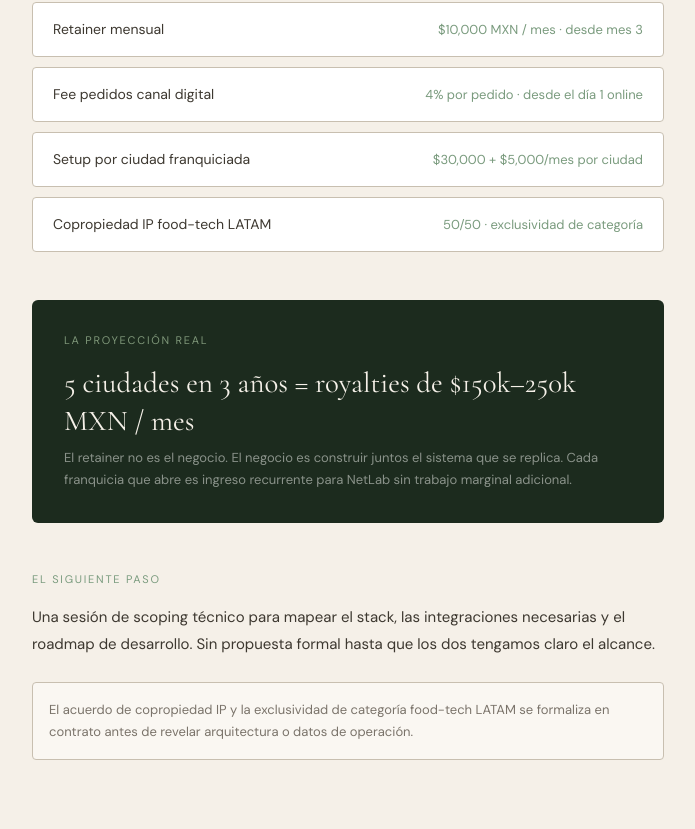
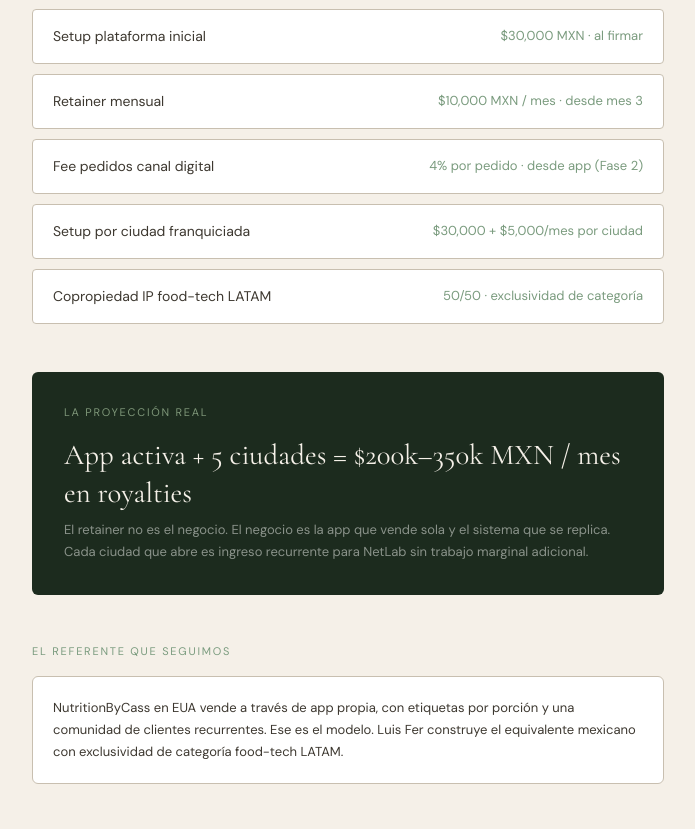
Before and after one commit to rahele95/plena, a Next.js app: page /pitch/luisfer in a window 1280 px wide. Shown: the part 1031-1860 px from the top of the page, without its empty margins (292-987 px from the left). Built offline with nearby package versions, Linux system fonts and the light colour scheme.

Commit message:
fix: pitch Luis Fer v2 — app en Fase 2, referente NutritionByCass

```diff
--- a/app/pitch/luisfer/page.tsx
+++ b/app/pitch/luisfer/page.tsx
@@ -1,82 +1,88 @@
 "use client";
 
 const g = {
-  night: "#1c2b1e", sage: "#7a9b7e", linen: "#f5f0e8", ivory: "#faf7f2",
-  stone: "#c8bfb0", ink: "#1a1814", ink2: "#3d3830", ink3: "#7a736a",
-  serif: "'Cormorant Garamond', serif", sans: "'DM Sans', system-ui, sans-serif",
+  night:"#1c2b1e", sage:"#7a9b7e", linen:"#f5f0e8", ivory:"#faf7f2",
+  stone:"#c8bfb0", ink2:"#3d3830", ink3:"#7a736a",
+  serif:"'Cormorant Garamond',serif", sans:"'DM Sans',system-ui,sans-serif",
 };
 
 export default function PitchLuisFer() {
   return (
-    <div style={{ maxWidth: "680px", margin: "0 auto", padding: "3rem 1.5rem 6rem" }}>
-
-      <div style={{ display: "flex", justifyContent: "space-between", alignItems: "center", marginBottom: "4rem" }}>
-        <span style={{ fontFamily: g.serif, fontSize: "1.2rem", color: g.night, letterSpacing: "-0.02em" }}>Plena</span>
-        <span style={{ fontFamily: g.sans, fontSize: "11px", color: g.ink3, letterSpacing: "0.12em", textTransform: "uppercase" }}>Propuesta confidencial</span>
+    <div style={{maxWidth:"680px",margin:"0 auto",padding:"3rem 1.5rem 6rem",background:g.linen,minHeight:"100vh"}}>
+      <div style={{display:"flex",justifyContent:"space-between",alignItems:"center",marginBottom:"4rem"}}>
+        <span style={{fontFamily:g.serif,fontSize:"1.2rem",color:g.night,letterSpacing:"-0.02em"}}>Plena</span>
+        <span style={{fontFamily:g.sans,fontSize:"11px",color:g.ink3,letterSpacing:"0.12em",textTransform:"uppercase" as const}}>Propuesta confidencial</span>
       </div>
 
-      <p style={{ fontFamily: g.sans, fontSize: "11px", letterSpacing: "0.16em", textTransform: "uppercase", color: g.sage, marginBottom: "12px" }}>Para Luis Fernando · NetLab</p>
-      <h1 style={{ fontFamily: g.serif, fontSize: "clamp(2.2rem,5vw,3.2rem)", fontWeight: 400, color: g.night, lineHeight: 1.1, letterSpacing: "-0.02em", marginBottom: "1.5rem" }}>
-        No un cliente.<br />El socio tecnológico<br />del modelo que escala.
+      <p style={{fontFamily:g.sans,fontSize:"11px",letterSpacing:"0.16em",textTransform:"uppercase" as const,color:g.sage,marginBottom:"12px"}}>Para Luis Fernando · NetLab</p>
+      <h1 style={{fontFamily:g.serif,fontSize:"clamp(2.2rem,5vw,3.2rem)",fontWeight:400,color:g.night,lineHeight:1.1,letterSpacing:"-0.02em",marginBottom:"1.5rem"}}>
+        No un cliente.<br/>El socio tecnológico<br/>del modelo que escala.
       </h1>
-      <p style={{ fontFamily: g.sans, fontSize: "15px", lineHeight: 1.8, color: g.ink3, marginBottom: "3rem", maxWidth: "520px" }}>
-        Plena nace en GDL. La visión es franquicia. Necesitamos a quien construya la columna vertebral tecnológica y tenga participación en lo que se replica.
+      <p style={{fontFamily:g.sans,fontSize:"15px",lineHeight:1.8,color:g.ink3,marginBottom:"3rem",maxWidth:"520px"}}>
+        Plena nace en GDL como el primer meal prep médico-nutricional serio de México. La tecnología no es infraestructura — es el canal de ventas y la llave de la replicabilidad.
       </p>
 
-      <hr style={{ border: "none", borderTop: `0.5px solid ${g.stone}`, marginBottom: "3rem" }} />
+      <hr style={{border:"none",borderTop:`0.5px solid ${g.stone}`,marginBottom:"3rem"}}/>
 
-      <p style={{ fontFamily: g.sans, fontSize: "11px", letterSpacing: "0.16em", textTransform: "uppercase", color: g.sage, marginBottom: "1rem" }}>El modelo en 3 fases</p>
-      <div style={{ display: "flex", flexDirection: "column" as const, gap: "10px", marginBottom: "3rem" }}>
+      <p style={{fontFamily:g.sans,fontSize:"11px",letterSpacing:"0.16em",textTransform:"uppercase" as const,color:g.sage,marginBottom:"1rem"}}>El modelo en 3 fases</p>
+      <div style={{display:"flex",flexDirection:"column" as const,gap:"10px",marginBottom:"3rem"}}>
         {[
-          { n: "01", t: "GDL · Validación", d: "Plataforma de pedidos, CRM, automatizaciones, pagos. El sistema que hace funcionar la operación." },
-          { n: "02", t: "Escala nacional",  d: "Monterrey, CDMX, Puebla. El mismo sistema replicado en nuevas ciudades." },
-          { n: "03", t: "Franquicia LATAM", d: "El modelo empaquetado como franquicia tecnológica. Tú tienes el 50% de la IP." },
-        ].map((item, i) => (
-          <div key={i} style={{ display: "flex", gap: "16px", background: "white", border: `0.5px solid ${g.stone}`, borderRadius: "4px", padding: "1.25rem" }}>
-            <span style={{ fontFamily: g.serif, fontSize: "1.4rem", color: g.stone, minWidth: "28px", lineHeight: 1 }}>{item.n}</span>
+          {n:"01",t:"GDL · Validación",d:"Plataforma de pedidos, CRM, automatizaciones, pagos. El sistema que hace funcionar la operación. Sitio + canal de ventas directo."},
+          {n:"02",t:"App propia · Escala",d:"Canal digital nativo. Los clientes ordenan, personalizan y recompran desde la app. Aquí es donde Luis Fer captura el 4% por pedido digital."},
+          {n:"03",t:"Franquicia LATAM",d:"El modelo empaquetado como franquicia tecnológica. Monterrey, CDMX, Puebla y más allá. Tú tienes el 50% de la IP food-tech."},
+        ].map((item,i)=>(
+          <div key={i} style={{display:"flex",gap:"16px",background:"white",border:`0.5px solid ${g.stone}`,borderRadius:"4px",padding:"1.25rem"}}>
+            <span style={{fontFamily:g.serif,fontSize:"1.4rem",color:g.stone,minWidth:"28px",lineHeight:1}}>{item.n}</span>
             <div>
-              <p style={{ fontFamily: g.sans, fontSize: "10px", letterSpacing: "0.1em", textTransform: "uppercase" as const, color: g.sage, marginBottom: "4px" }}>{item.t}</p>
-              <p style={{ fontFamily: g.sans, fontSize: "14px", color: g.ink2, margin: 0, lineHeight: 1.6 }}>{item.d}</p>
+              <p style={{fontFamily:g.sans,fontSize:"10px",letterSpacing:"0.1em",textTransform:"uppercase" as const,color:g.sage,marginBottom:"4px"}}>{item.t}</p>
+              <p style={{fontFamily:g.sans,fontSize:"14px",color:g.ink2,margin:0,lineHeight:1.6}}>{item.d}</p>
             </div>
           </div>
         ))}
       </div>
 
-      <hr style={{ border: "none", borderTop: `0.5px solid ${g.stone}`, marginBottom: "3rem" }} />
+      <hr style={{border:"none",borderTop:`0.5px solid ${g.stone}`,marginBottom:"3rem"}}/>
 
-      <p style={{ fontFamily: g.sans, fontSize: "11px", letterSpacing: "0.16em", textTransform: "uppercase", color: g.sage, marginBottom: "1rem" }}>Tu compensación</p>
-      <div style={{ display: "flex", flexDirection: "column" as const, gap: "10px", marginBottom: "3rem" }}>
+      <p style={{fontFamily:g.sans,fontSize:"11px",letterSpacing:"0.16em",textTransform:"uppercase" as const,color:g.sage,marginBottom:"1rem"}}>Tu compensación</p>
+      <div style={{display:"flex",flexDirection:"column" as const,gap:"10px",marginBottom:"3rem"}}>
         {[
-          { label: "Setup plataforma inicial",           value: "$30,000 MXN · al firmar" },
-          { label: "Retainer mensual",                   value: "$10,000 MXN / mes · desde mes 3" },
-          { label: "Fee pedidos canal digital",          value: "4% por pedido · desde el día 1 online" },
-          { label: "Setup por ciudad franquiciada",      value: "$30,000 + $5,000/mes por ciudad" },
-          { label: "Copropiedad IP food-tech LATAM",     value: "50/50 · exclusividad de categoría" },
-        ].map((item, i) => (
-          <div key={i} style={{ display: "flex", justifyContent: "space-between", alignItems: "center", background: "white", border: `0.5px solid ${g.stone}`, borderRadius: "4px", padding: "1rem 1.25rem", gap: "16px", flexWrap: "wrap" as const }}>
-            <p style={{ fontFamily: g.sans, fontSize: "14px", color: g.ink2, margin: 0 }}>{item.label}</p>
-            <p style={{ fontFamily: g.sans, fontSize: "13px", color: g.sage, margin: 0, whiteSpace: "nowrap" as const }}>{item.value}</p>
+          {label:"Setup plataforma inicial",      value:"$30,000 MXN · al firmar"},
+          {label:"Retainer mensual",              value:"$10,000 MXN / mes · desde mes 3"},
+          {label:"Fee pedidos canal digital",     value:"4% por pedido · desde app (Fase 2)"},
+          {label:"Setup por ciudad franquiciada", value:"$30,000 + $5,000/mes por ciudad"},
+          {label:"Copropiedad IP food-tech LATAM",value:"50/50 · exclusividad de categoría"},
+        ].map((item,i)=>(
+          <div key={i} style={{display:"flex",justifyContent:"space-between",alignItems:"center",background:"white",border:`0.5px solid ${g.stone}`,borderRadius:"4px",padding:"1rem 1.25rem",gap:"16px",flexWrap:"wrap" as const}}>
+            <p style={{fontFamily:g.sans,fontSize:"14px",color:g.ink2,margin:0}}>{item.label}</p>
+            <p style={{fontFamily:g.sans,fontSize:"13px",color:g.sage,margin:0,whiteSpace:"nowrap" as const}}>{item.value}</p>
           </div>
         ))}
       </div>
 
-      <div style={{ background: g.night, borderRadius: "6px", padding: "2rem", marginBottom: "3rem" }}>
-        <p style={{ fontFamily: g.sans, fontSize: "11px", letterSpacing: "0.16em", textTransform: "uppercase", color: "rgba(168,196,160,0.7)", marginBottom: "1rem" }}>La proyección real</p>
-        <p style={{ fontFamily: g.serif, fontSize: "clamp(1.4rem,2.5vw,1.8rem)", color: "#f5f0e8", lineHeight: 1.3, marginBottom: "8px" }}>
-          5 ciudades en 3 años = royalties de $150k–250k MXN / mes
+      <div style={{background:g.night,borderRadius:"6px",padding:"2rem",marginBottom:"3rem"}}>
+        <p style={{fontFamily:g.sans,fontSize:"11px",letterSpacing:"0.16em",textTransform:"uppercase" as const,color:"rgba(168,196,160,0.7)",marginBottom:"1rem"}}>La proyección real</p>
+        <p style={{fontFamily:g.serif,fontSize:"clamp(1.4rem,2.5vw,1.8rem)",color:"#f5f0e8",lineHeight:1.3,marginBottom:"8px"}}>
+          App activa + 5 ciudades = $200k–350k MXN / mes en royalties
         </p>
-        <p style={{ fontFamily: g.sans, fontSize: "13px", color: "rgba(248,250,245,0.5)", margin: 0, lineHeight: 1.7 }}>
-          El retainer no es el negocio. El negocio es construir juntos el sistema que se replica. Cada franquicia que abre es ingreso recurrente para NetLab sin trabajo marginal adicional.
+        <p style={{fontFamily:g.sans,fontSize:"13px",color:"rgba(248,250,245,0.5)",margin:0,lineHeight:1.7}}>
+          El retainer no es el negocio. El negocio es la app que vende sola y el sistema que se replica. Cada ciudad que abre es ingreso recurrente para NetLab sin trabajo marginal adicional.
         </p>
       </div>
 
-      <p style={{ fontFamily: g.sans, fontSize: "11px", letterSpacing: "0.16em", textTransform: "uppercase", color: g.sage, marginBottom: "1rem" }}>El siguiente paso</p>
-      <p style={{ fontFamily: g.sans, fontSize: "15px", lineHeight: 1.8, color: g.ink2, marginBottom: "1.5rem" }}>
+      <p style={{fontFamily:g.sans,fontSize:"11px",letterSpacing:"0.16em",textTransform:"uppercase" as const,color:g.sage,marginBottom:"1rem"}}>El referente que seguimos</p>
+      <div style={{background:"white",border:`0.5px solid ${g.stone}`,borderRadius:"6px",padding:"1.25rem",marginBottom:"3rem"}}>
+        <p style={{fontFamily:g.sans,fontSize:"13px",color:g.ink2,lineHeight:1.7,margin:0}}>
+          NutritionByCass en EUA vende a través de app propia, con etiquetas por porción y una comunidad de clientes recurrentes. Ese es el modelo. Luis Fer construye el equivalente mexicano con exclusividad de categoría food-tech LATAM.
+        </p>
+      </div>
+
+      <p style={{fontFamily:g.sans,fontSize:"11px",letterSpacing:"0.16em",textTransform:"uppercase" as const,color:g.sage,marginBottom:"1rem"}}>El siguiente paso</p>
+      <p style={{fontFamily:g.sans,fontSize:"15px",lineHeight:1.8,color:g.ink2,marginBottom:"1.5rem"}}>
         Una sesión de scoping técnico para mapear el stack, las integraciones necesarias y el roadmap de desarrollo. Sin propuesta formal hasta que los dos tengamos claro el alcance.
       </p>
-      <div style={{ padding: "1rem", background: g.ivory, border: `0.5px solid ${g.stone}`, borderRadius: "4px" }}>
-        <p style={{ fontFamily: g.sans, fontSize: "13px", color: g.ink3, margin: 0, lineHeight: 1.7 }}>
-          El acuerdo de copropiedad IP y la exclusividad de categoría food-tech LATAM se formaliza en contrato antes de revelar arquitectura o datos de operación.
+      <div style={{padding:"1rem",background:g.ivory,border:`0.5px solid ${g.stone}`,borderRadius:"4px"}}>
+        <p style={{fontFamily:g.sans,fontSize:"13px",color:g.ink3,margin:0,lineHeight:1.7}}>
+          El acuerdo de copropiedad IP y la exclusividad food-tech LATAM se formaliza en contrato antes de revelar arquitectura o datos de operación.
         </p>
       </div>
     </div>
```
